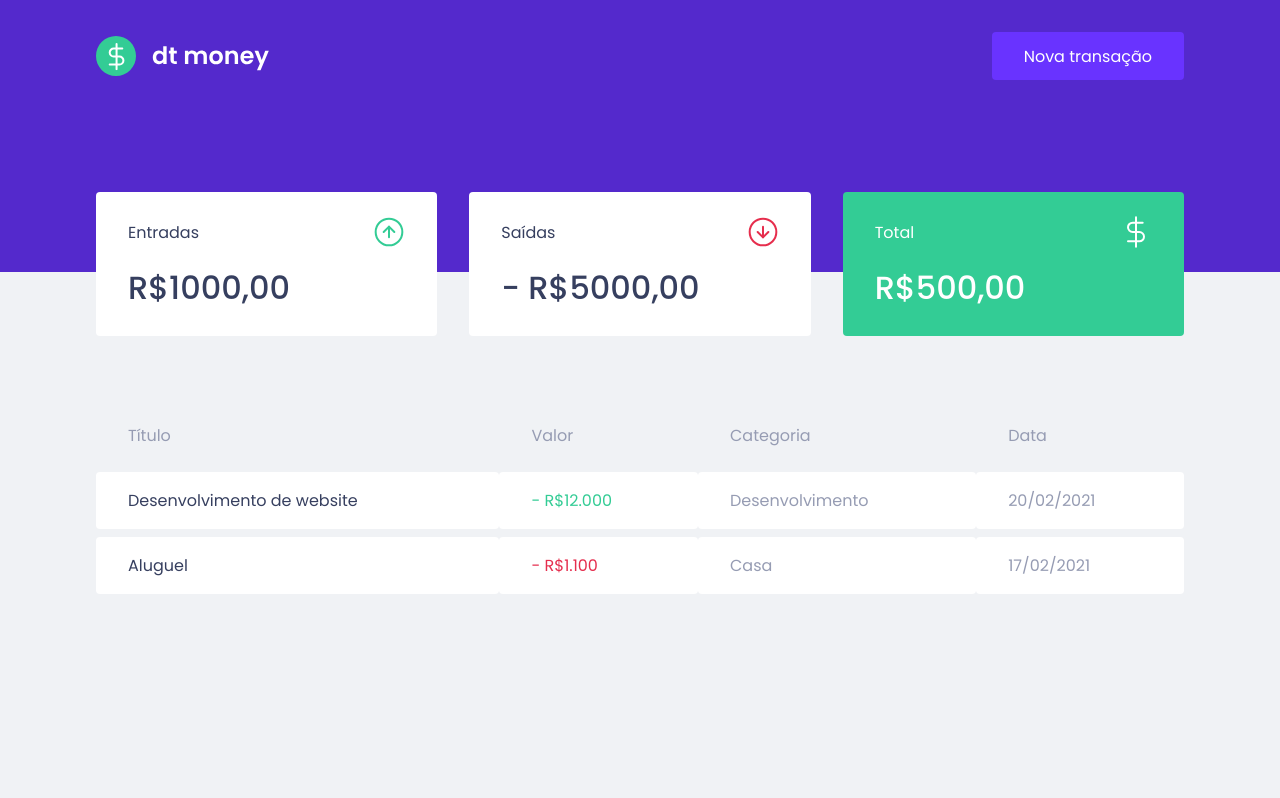
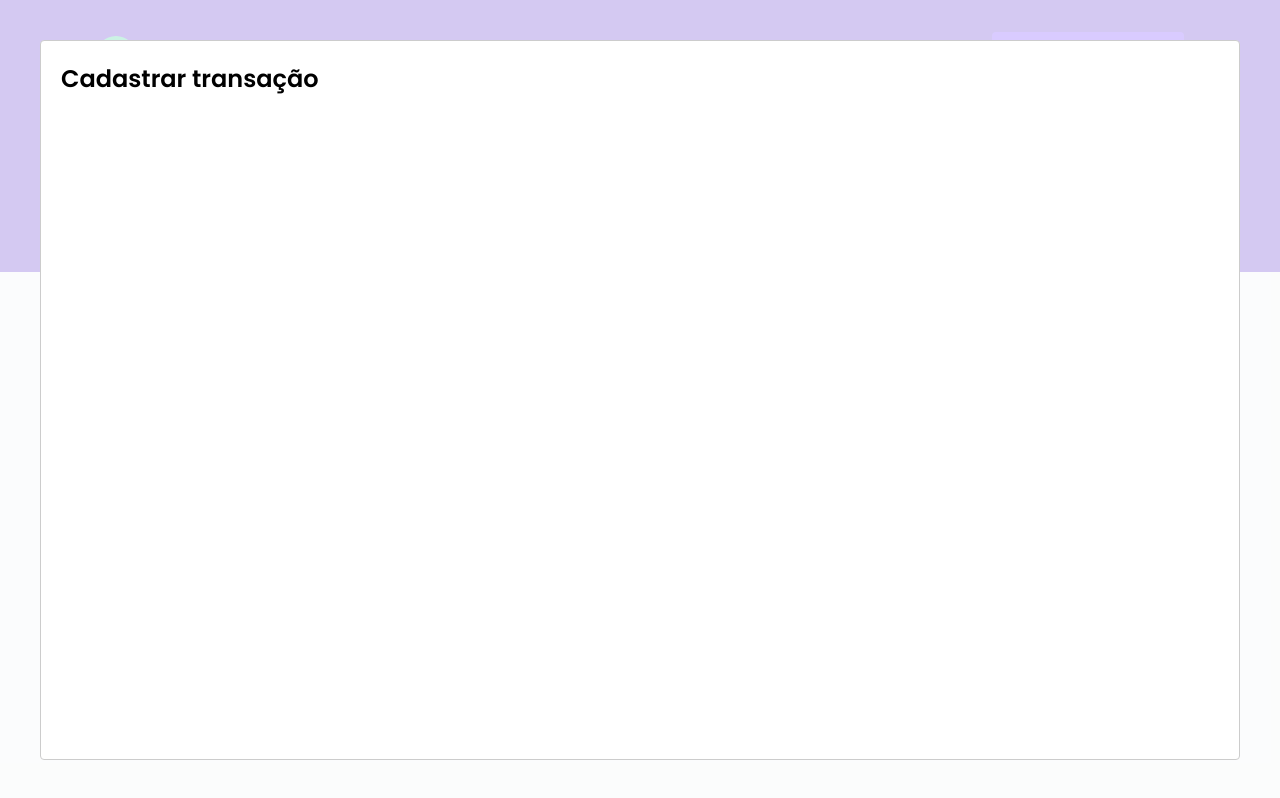
Before and after one commit to nathanbraz/dtmoney, a React (Create React App) app: page / in a window 1280 px wide. Both pictures are taken after a click on the button "Nova transação". Built offline with nearby package versions, Linux system fonts and the light colour scheme; no server answers; what miragejs would draw is missing.

Commit message:
Adicionando a modal de Nova transaçao usando a biblioteca react-modal

```diff
--- a/package.json
+++ b/package.json
@@ -7,6 +7,7 @@
     "miragejs": "^0.1.41",
     "react": "^17.0.2",
     "react-dom": "^17.0.2",
+    "react-modal": "^3.14.3",
     "react-scripts": "4.0.3",
     "styled-components": "^5.3.1",
     "web-vitals": "^1.0.1"
@@ -19,6 +20,7 @@
     "@types/node": "^12.0.0",
     "@types/react": "^17.0.0",
     "@types/react-dom": "^17.0.0",
+    "@types/react-modal": "^3.12.1",
     "@types/styled-components": "^5.1.13",
     "typescript": "^4.1.2"
   },
--- a/src/App.tsx
+++ b/src/App.tsx
@@ -1,13 +1,30 @@
+import { useState } from 'react';
+import Modal from 'react-modal';
+
 import { Dashboard } from "./components/Dashboard";
 import { Header } from "./components/Header";
 import { GlobalStyle } from "./styles/global";
 
+Modal.setAppElement('#root');
 
 export function App() {
+  const [isNewTransactionModalOpen, setIsNewTransactionModalOpen] = useState(false);
+
+  function handleOpenNewTransactionModal(){
+    setIsNewTransactionModalOpen(true);
+  }
+
+  function handleCloseNewTransactionModal(){
+    setIsNewTransactionModalOpen(false);
+  }
+
   return (
     <>
-      <Header/>
+      <Header onOpenNewTransactionModal={handleOpenNewTransactionModal}/>
       <Dashboard/>
+      <Modal isOpen={isNewTransactionModalOpen} onRequestClose={handleCloseNewTransactionModal}>
+        <h2>Cadastrar transação</h2>
+      </Modal>
       <GlobalStyle/>
     </>
   );
--- a/src/components/Header/index.tsx
+++ b/src/components/Header/index.tsx
@@ -1,12 +1,21 @@
+import { useState } from 'react';
 import logoImg from '../../assets/logo.svg';
+
 import { Container, Content } from './styles';
 
-export function Header() {
+interface HeaderProps {
+  onOpenNewTransactionModal: () => void;
+}
+
+export function Header({ onOpenNewTransactionModal }: HeaderProps) {
+
   return (
     <Container>
       <Content>
         <img src={logoImg} alt="dt money" />
-        <button type="button">Nova transação</button>
+        <button type="button" onClick={onOpenNewTransactionModal}>
+          Nova transação
+        </button>
       </Content>
     </Container>
   );
```
Also changed, not shown: 1 other file (tests, documents, lock files or other folders).
